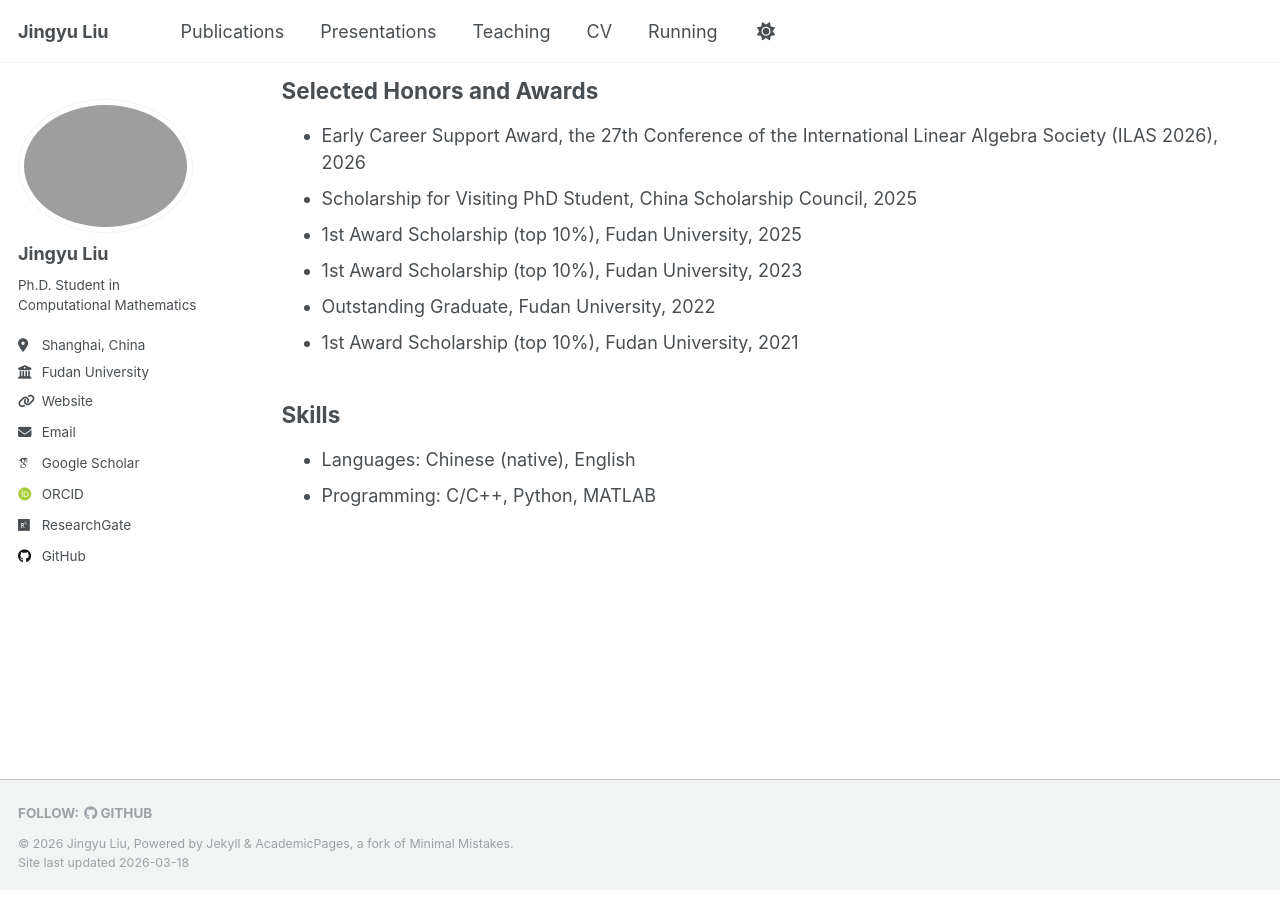
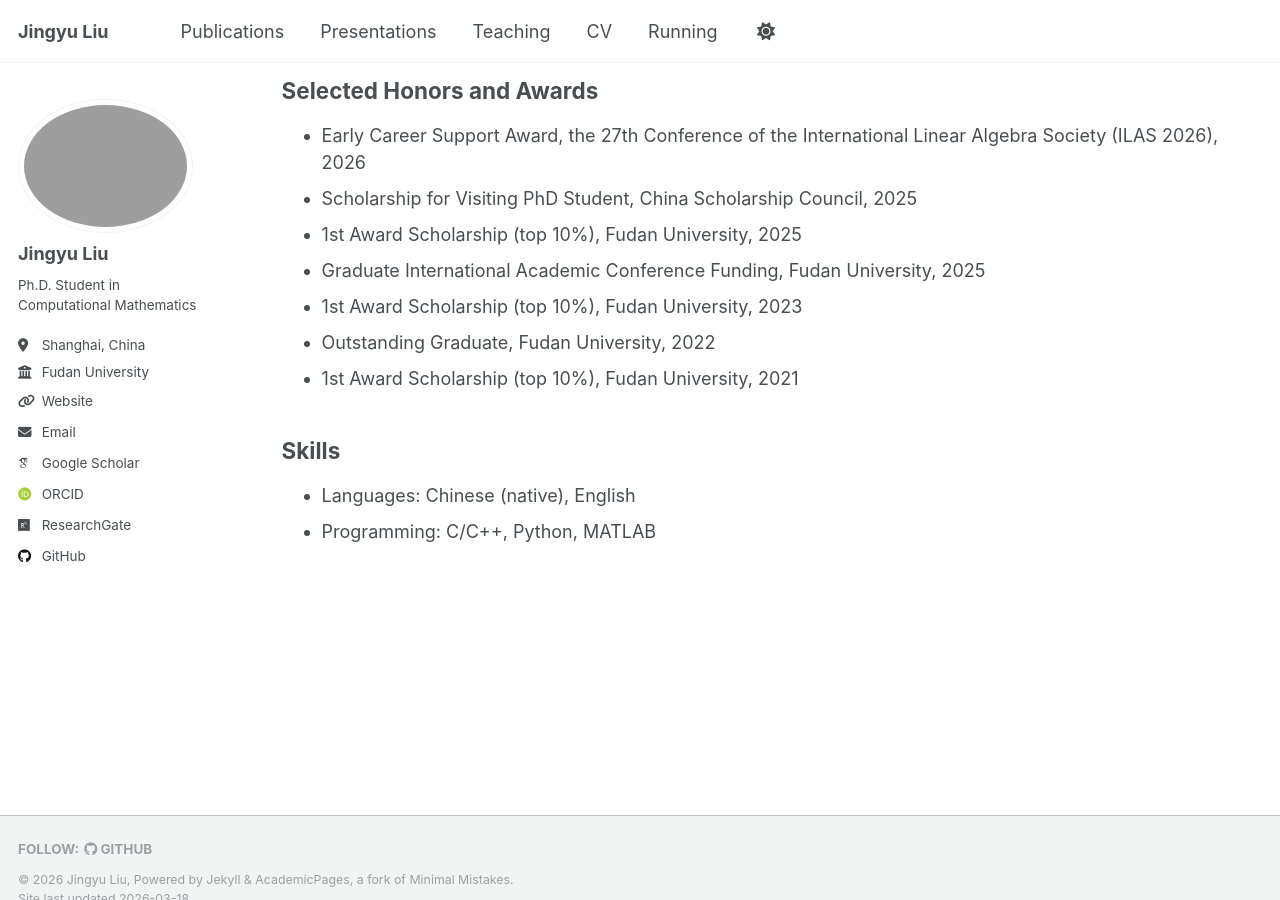
Before and after one commit to JingyuLiuMath/JingyuLiuMath.github.io, a Jekyll site: the page built from _pages/cv.md, in a window 1280 px wide and 900 px high, scrolled down 500 px. Built offline with Jekyll 4.4.1, drawn with Linux system fonts in a browser that asks for light colours; some web fonts are replaced.

Commit message:
update award

```diff
--- a/_pages/cv.md
+++ b/_pages/cv.md
@@ -24,6 +24,7 @@ author_profile: true
 * Early Career Support Award, the 27th Conference of the International Linear Algebra Society (ILAS 2026), 2026
 * Scholarship for Visiting PhD Student, China Scholarship Council, 2025
 * 1st Award Scholarship (top 10%), Fudan University, 2025
+* Graduate International Academic Conference Funding, Fudan University, 2025
 * 1st Award Scholarship (top 10%), Fudan University, 2023
 * Outstanding Graduate, Fudan University, 2022
 * 1st Award Scholarship (top 10%), Fudan University, 2021
```
